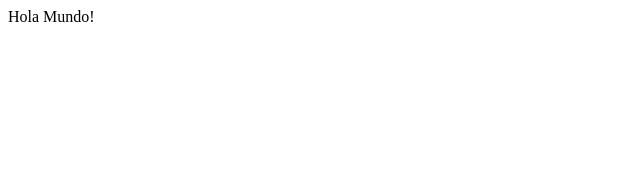
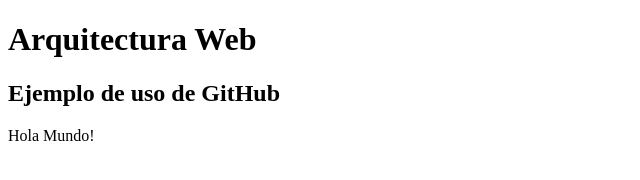
Before and after one commit to UMayor2018/ArquitecturaWeb, a website: page public_html/index.html in a window 1280 px wide. Shown: the whole page, without its empty margins (0-640 px from the left). Drawn offline with Linux system fonts and the light colour scheme.

Commit message:
Incorporacion de Titulos

```diff
--- a/public_html/index.html
+++ b/public_html/index.html
@@ -11,6 +11,9 @@
         <meta name="viewport" content="width=device-width, initial-scale=1.0">
     </head>
     <body>
+        <h1>Arquitectura Web</h1>
+        <h2>Ejemplo de uso de GitHub</h2>
+
         <div>Hola Mundo!</div>
     </body>
 </html>
```
